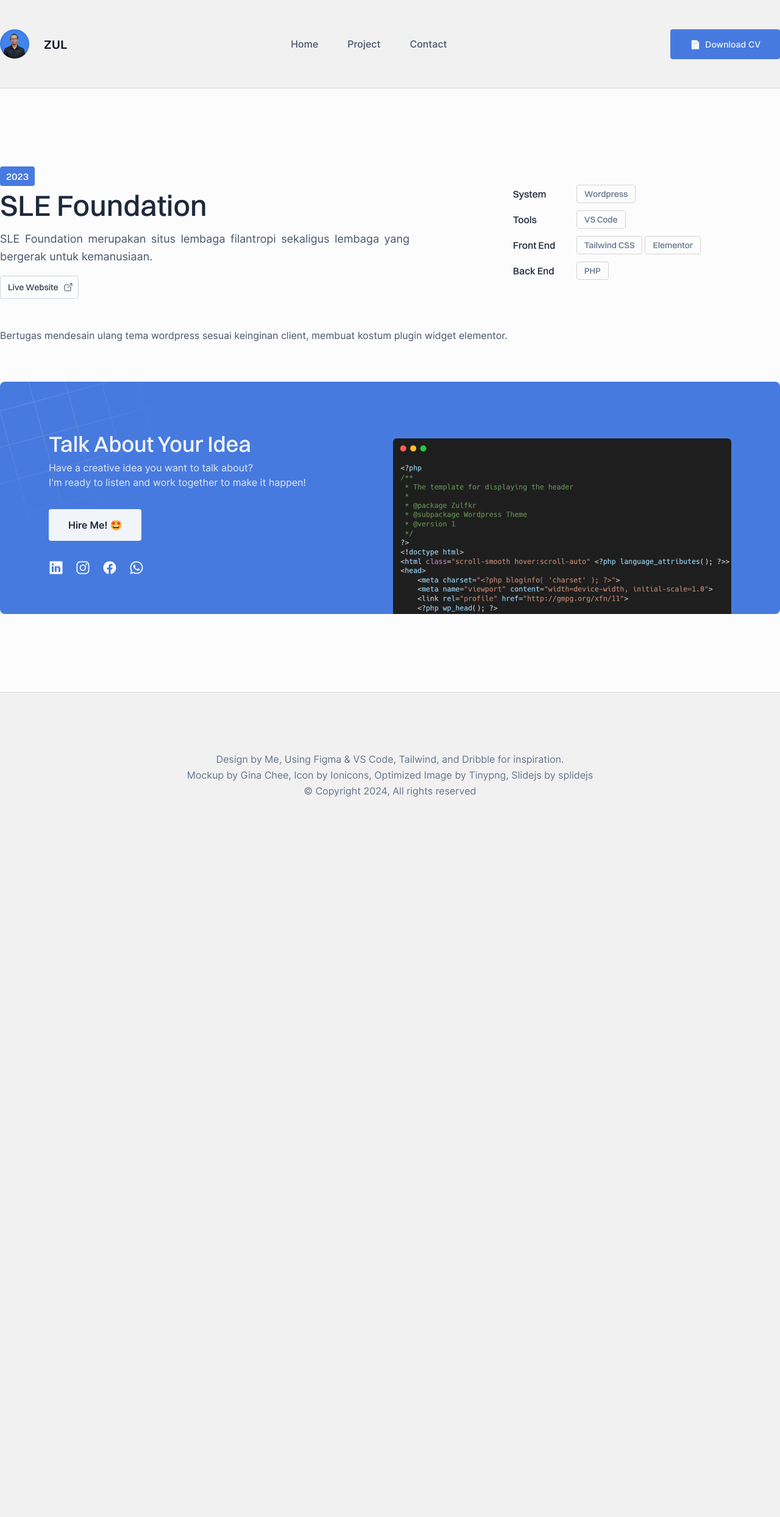
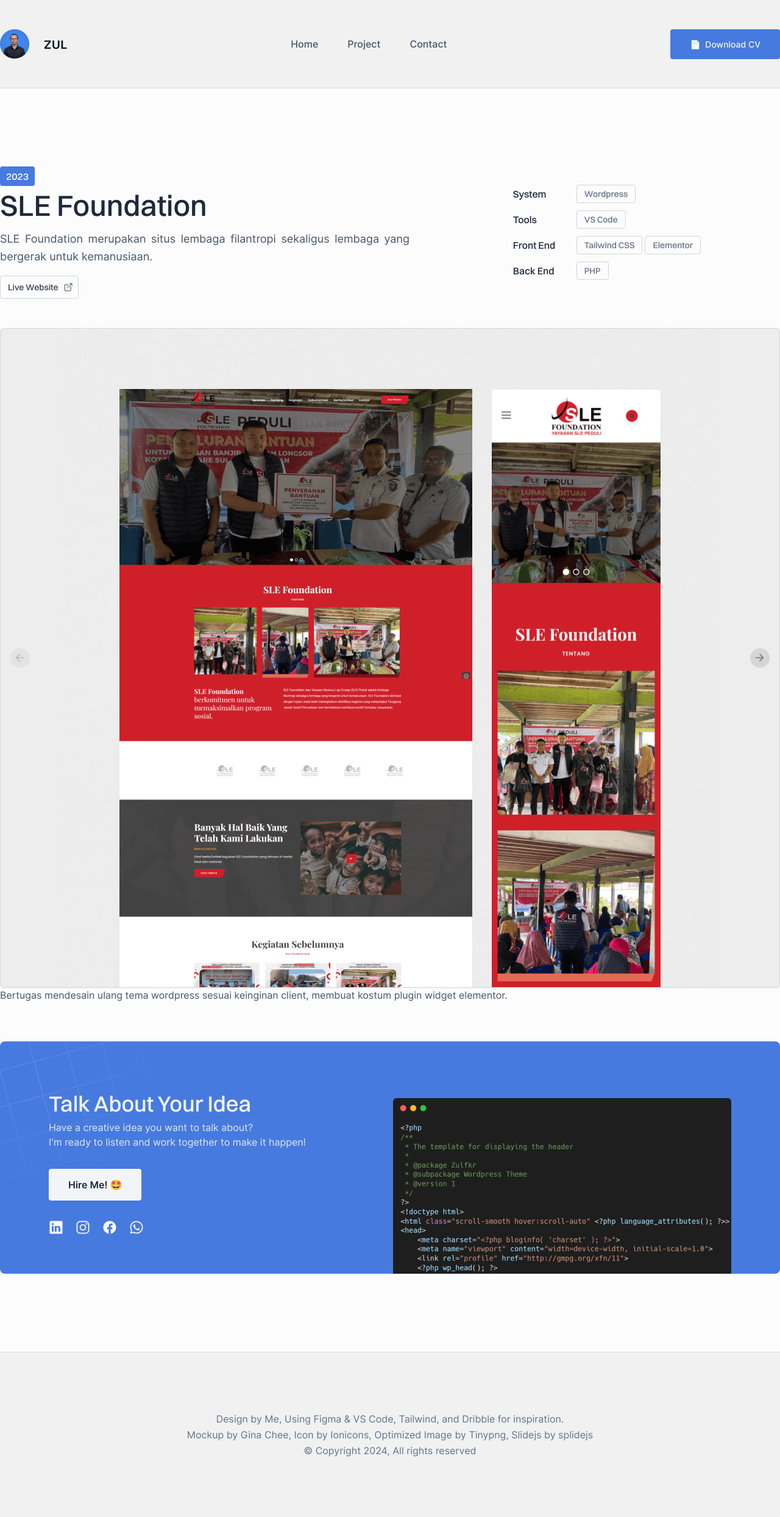
Before and after one commit to Zulfkr197/zulfkr197.github.io, a Jekyll site: the page built from _posts/2023-04-28-slefoundation.md, in a window 1280 px wide. Shown: the whole page at 61% size. Built offline with Jekyll 4.4.1, drawn with Linux system fonts in a browser that asks for light colours; before the commit the page ends 1406 px from its top, so only the background shows below that.

Commit message:
Update 2023-04-28-slefoundation.md

```diff
--- a/_posts/2023-04-28-slefoundation.md
+++ b/_posts/2023-04-28-slefoundation.md
@@ -10,4 +10,29 @@ frontend: Tailwind CSS, Elementor
 backend: PHP
 ---
 
+<section class="splide splide-featured rounded-md bg-thumb rounded-md overflow-hidden border border-bone-outline shadow-sm" aria-label="Slide Background">
+	<div class="splide__track">
+		<ul class="splide__list">
+			<li class="splide__slide">
+				<img class="mx-auto" src="\cover\sle_foundation.png">
+			</li>
+			<li class="splide__slide">
+				<img class="mx-auto" src="\uploads\sle-foundation\sle-foundation-mobile.png">
+			</li>
+		</ul>
+	</div>
+	<div class="splide__arrows splide__arrows--ltr">
+		<button class="splide__arrow splide__arrow--prev" type="button" aria-label="Previous slide" aria-controls="splide01-track" >
+			<svg xmlns="http://www.w3.org/2000/svg" class="ionicon w-4 h-4" viewBox="0 0 512 512">
+				<path fill="none" stroke="currentColor" stroke-linecap="round" stroke-linejoin="round" stroke-width="48" d="M268 112l144 144-144 144M392 256H100"/>
+			</svg>
+		</button>
+		<button class="splide__arrow splide__arrow--next" type="button" aria-label="Next slide" aria-controls="splide01-track" >
+			<svg xmlns="http://www.w3.org/2000/svg" class="ionicon w-4 h-4" viewBox="0 0 512 512">
+				<path fill="none" stroke="currentColor" stroke-linecap="round" stroke-linejoin="round" stroke-width="48" d="M268 112l144 144-144 144M392 256H100"/>
+			</svg>
+		</button>
+	  </div>
+</section>
+
 Bertugas mendesain ulang tema wordpress sesuai keinginan client, membuat kostum plugin widget elementor.
```
